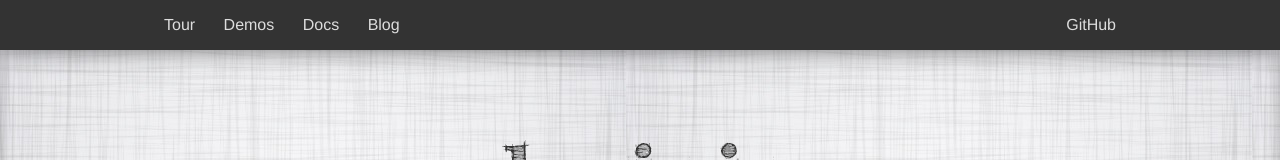
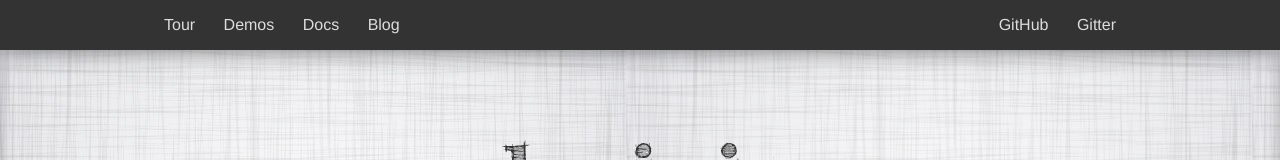
Before and after one commit to basisjs/basisjs.com, a website: page site/index.html in a window 1280 px wide. Shown: the top 160 px of the page. Drawn offline with Linux system fonts and the light colour scheme.

Commit message:
add gitter link

```diff
--- a/site/index.html
+++ b/site/index.html
@@ -35,6 +35,9 @@
       <ul class="secondary">
         <li>
           <a href="https://github.com/basisjs/basisjs">GitHub</a>
+        </li>
+        <li>
+          <a href="https://gitter.im/basisjs/basisjs">Gitter</a>
         </li>
       </ul>
     </div>
```
